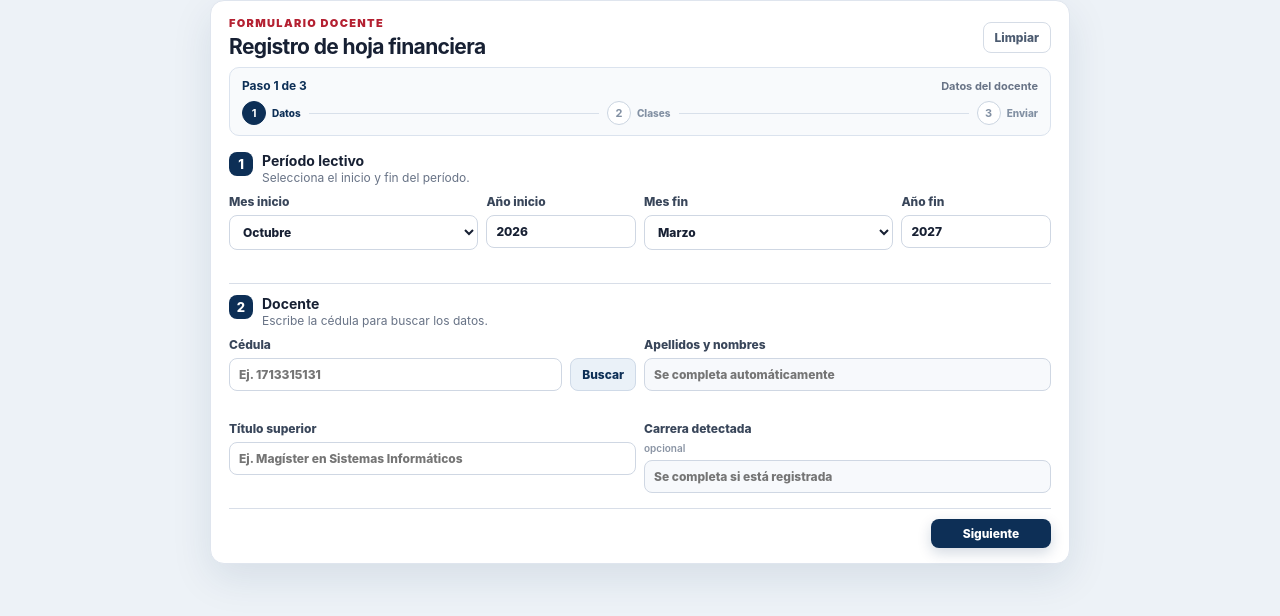
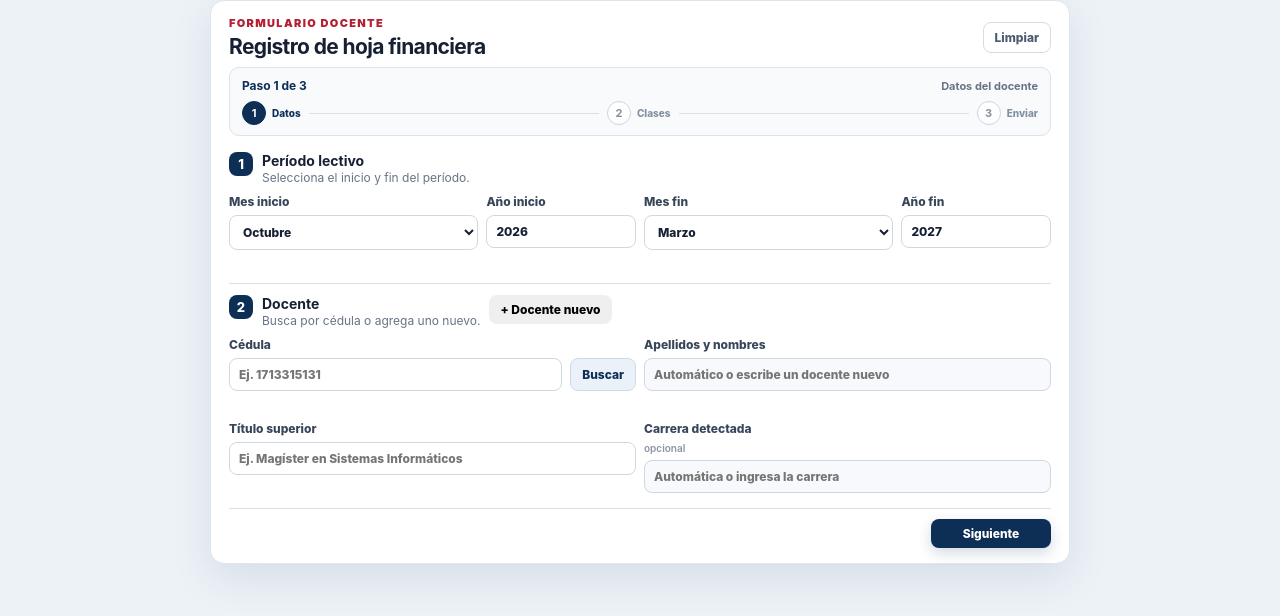
Before and after one commit to jeffer91/Hoja-Financiera, a plain HTML site: page index.html in a window 1280 px wide. Shown: the part 68-684 px from the top of the page. Drawn offline with Linux system fonts and the light colour scheme.

Commit message:
Add compact new-teacher workflow and document behavior

```diff
--- a/index.html
+++ b/index.html
@@ -72,9 +72,10 @@
           </section>
 
           <section class="form-section">
-            <div class="section-title">
+            <div class="section-title teacher-heading">
               <span class="step">2</span>
-              <div><h2>Docente</h2><p>Escribe la cédula para buscar los datos.</p></div>
+              <div><h2>Docente</h2><p>Busca por cédula o agrega uno nuevo.</p></div>
+              <button type="button" class="btn btn-new-teacher" id="manualTeacherBtn">+ Docente nuevo</button>
             </div>
             <div class="teacher-grid">
               <label>Cédula
@@ -82,16 +83,16 @@
                   <input id="cedula" inputmode="numeric" autocomplete="off" maxlength="10" placeholder="Ej. 1713315131" required />
                   <button type="button" class="btn btn-secondary" id="lookupBtn">Buscar</button>
                 </div>
-                <small id="lookupMessage" class="helper"></small>
+                <small id="lookupMessage" class="helper" role="status" aria-live="polite"></small>
               </label>
               <label>Apellidos y nombres
-                <input id="teacherName" placeholder="Se completa automáticamente" required readonly />
+                <input id="teacherName" placeholder="Automático o escribe un docente nuevo" required readonly />
               </label>
               <label>Título superior
                 <input id="teacherTitle" placeholder="Ej. Magíster en Sistemas Informáticos" required />
               </label>
               <label>Carrera detectada <span class="optional">opcional</span>
-                <input id="teacherCareer" placeholder="Se completa si está registrada" readonly />
+                <input id="teacherCareer" placeholder="Automática o ingresa la carrera" readonly />
               </label>
             </div>
           </section>
```
